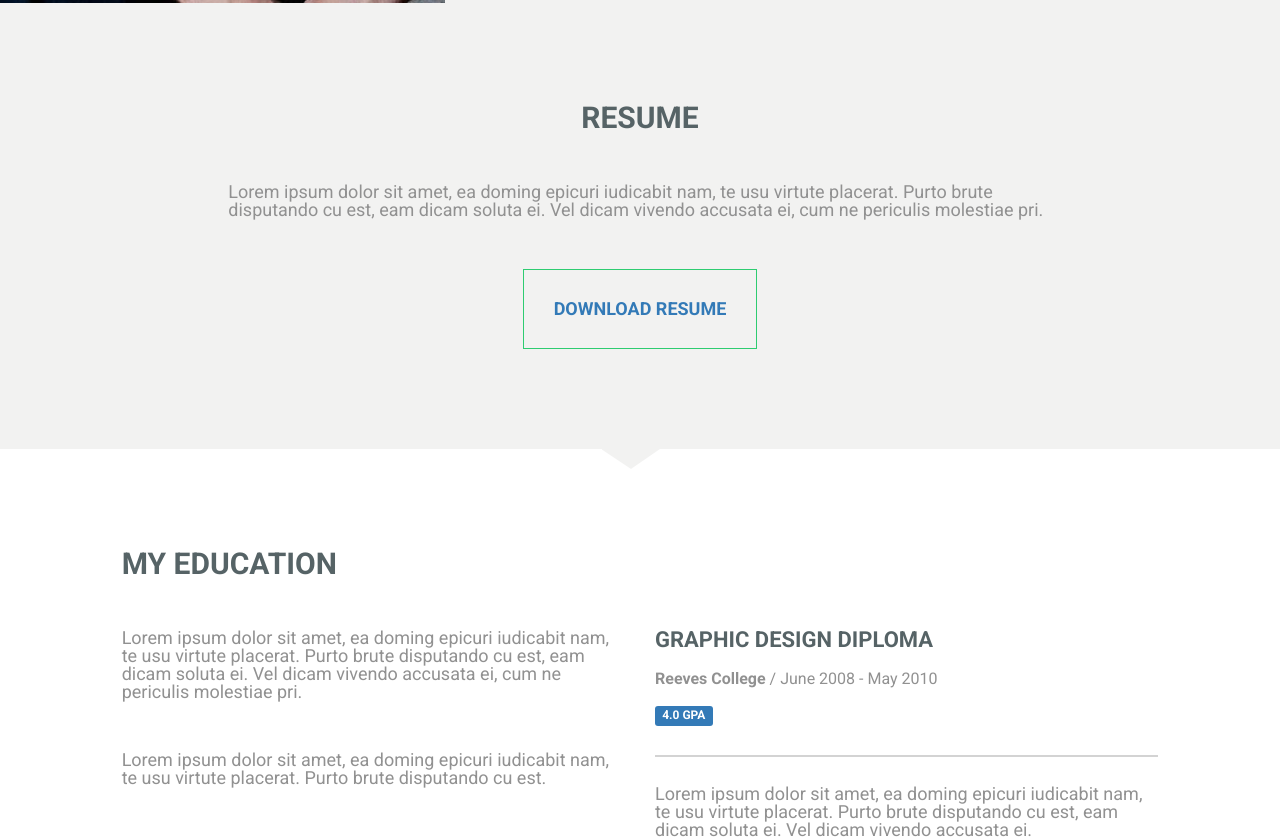
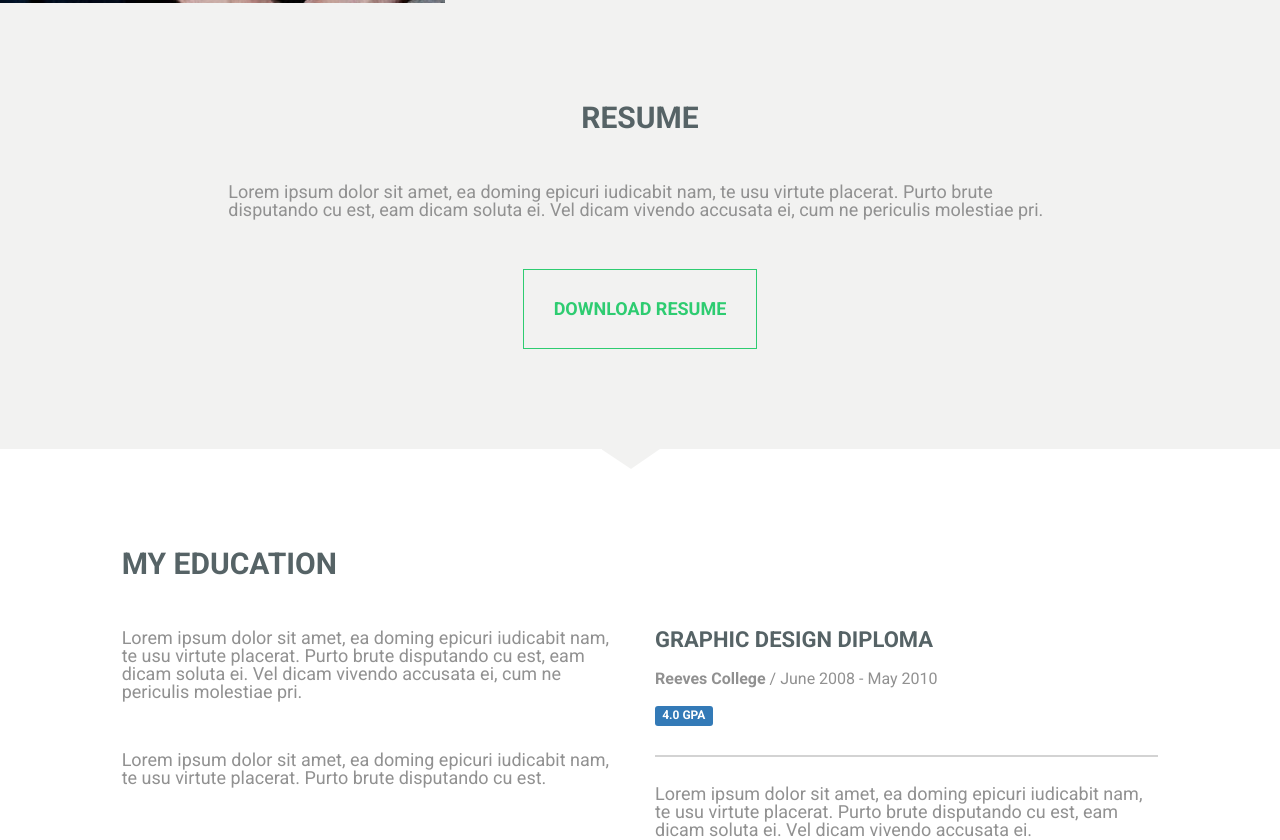
Before and after one commit to KrzysztofGolat/0006_Web_Graphic_Designer, a website: page app/index.html in a window 1280 px wide. Shown: the part 2037-2877 px from the top of the page. Drawn offline with nearby package versions, Linux system fonts and the light colour scheme; files that its build step writes are made by us from their sources.

Commit message:
Resume section.

```diff
--- a/app/styles/style.scss
+++ b/app/styles/style.scss
@@ -424,14 +424,21 @@ h2 {
     &__a {
         display: inline-block;
         padding: 20px 18px 20px 18px;
+        color: $brandcolor;
+        text-decoration: none;
 
     }
 
     &__a:visited {
         color: $brandcolor;
+        text-decoration: none;
     }
 
     &__a:hover {
+        text-decoration: none;
+        color: black;
+    }
+    &__a:active {
         text-decoration: none;
         color: black;
     }
```
